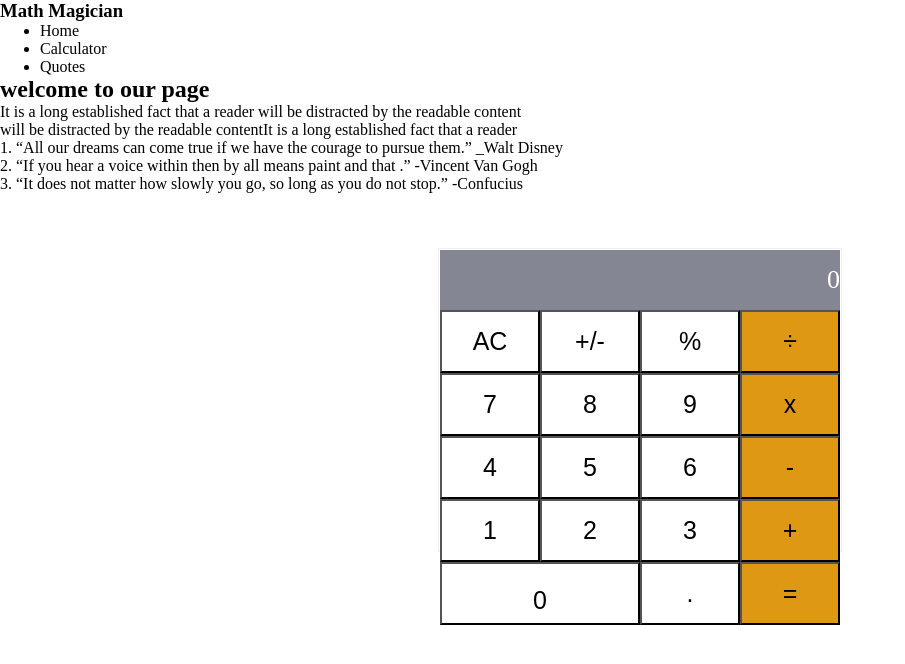
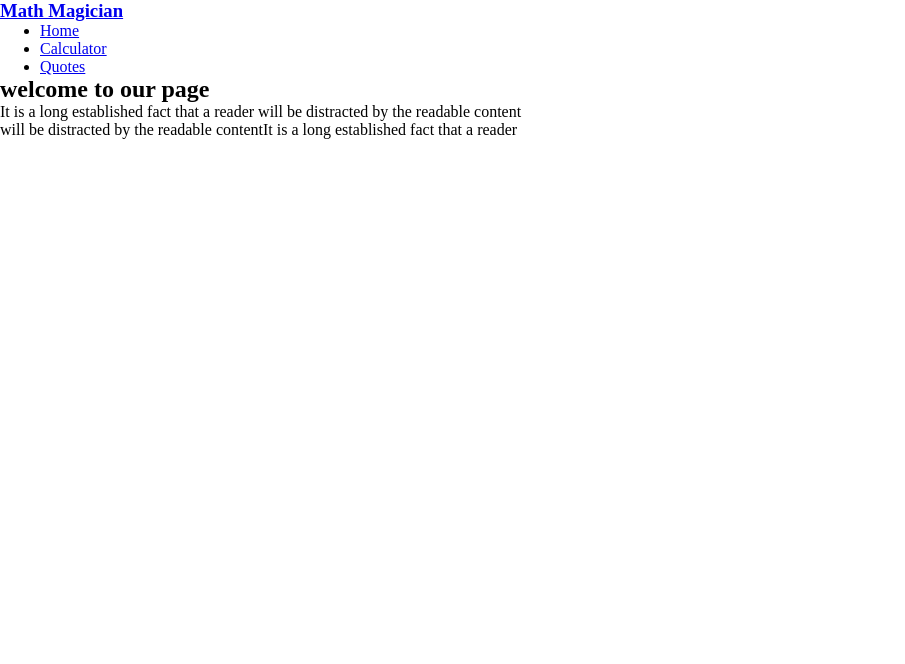
Before and after one commit to iLynette/math_magician, a React (Create React App) app: page / in a window 1280 px wide. Shown: the top 664 px of the page, without its empty margins (0-905 px from the left). Built offline with nearby package versions, Linux system fonts and the light colour scheme.

Commit message:
Handle routing using React Router and navigate to different pages using the NavLink Component

```diff
--- a/src/App.js
+++ b/src/App.js
@@ -1,5 +1,6 @@
 /* eslint-disable react/prefer-stateless-function */
 
+import { Routes, Route } from 'react-router-dom';
 import React from 'react';
 import Nav from './components/Nav';
 import Home from './components/Home';
@@ -11,9 +12,11 @@ class App extends React.Component {
     return (
       <div className="Calculator">
         <Nav />
-        <Home />
-        <Calculator />
-        <Quotes />
+        <Routes>
+          <Route exact path="/" element={<Home />} />
+          <Route path="/calculator" element={<Calculator />} />
+          <Route path="/quotes" element={<Quotes />} />
+        </Routes>
       </div>
     );
   }
--- a/src/components/Nav.js
+++ b/src/components/Nav.js
@@ -1,17 +1,20 @@
 /* eslint-disable react/prefer-stateless-function */
 
 import React, { Component } from 'react';
+import { NavLink } from 'react-router-dom';
 
 export default class Nav extends Component {
   render() {
     return (
       <nav className="navBar">
-        <h3>Math Magician</h3>
+        <NavLink className="header" to="/">
+          <h3>Math Magician</h3>
+        </NavLink>
         <div className="navItems">
           <ul className="navMenu">
-            <li>Home</li>
-            <li>Calculator</li>
-            <li>Quotes</li>
+            <li><NavLink className="homeLink" to="/">Home</NavLink></li>
+            <li><NavLink className="calculatorLink" to="/calculator">Calculator</NavLink></li>
+            <li><NavLink className="quotesLink" to="/quotes">Quotes</NavLink></li>
           </ul>
         </div>
       </nav>
```
